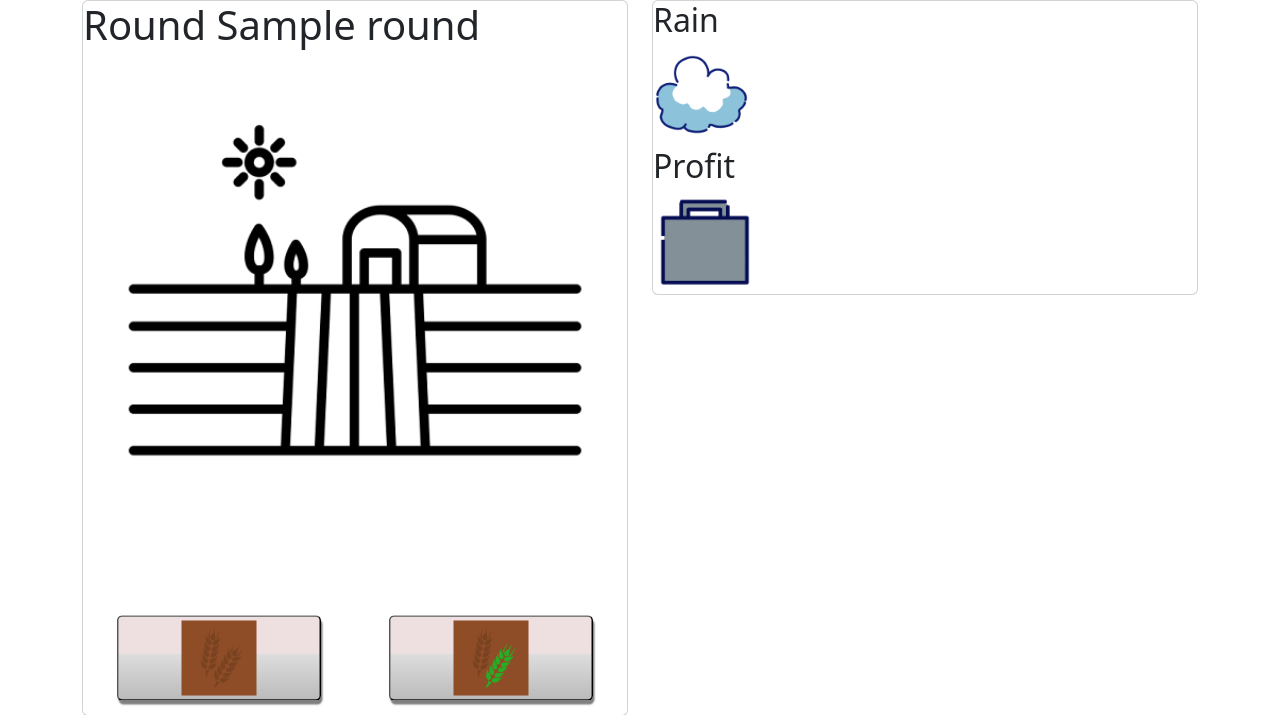
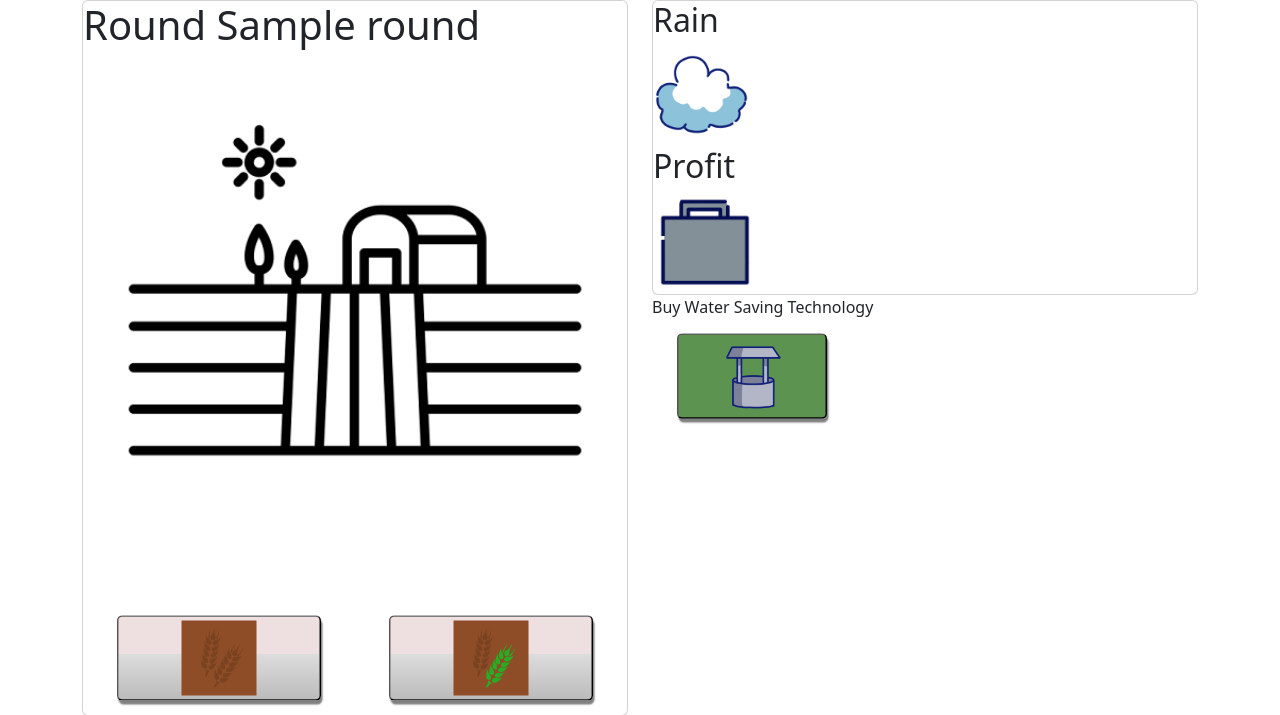
Before and after one commit to mjcurran/boiling_climate, a Django app: template climategame/templates/climategame/game.html in a window 1280 px wide. Shown: the top 715 px of the page. Run offline with Django 4.2, Linux system fonts and the light colour scheme; the template is opened without the code that fills it: most values are stand-ins (such as "Sample title", 1, 10 or a date in 2020).

Commit message:
feat:  Toggle buttons for game.

```diff
--- a/boilingfrog/static/css/project.css
+++ b/boilingfrog/static/css/project.css
@@ -145,6 +145,20 @@ body {
   text-align: center;
 }
 
+.togglebutton {
+  position: relative;
+  padding: 5px;
+  border: 1;
+  border-radius: 7px;
+  background-color: #5d9351;
+  box-shadow: 2px 5px 2px rgba(0, 0, 0, 0.5);
+  cursor: pointer;
+  transition: box-shadow 0.3s ease-in-out;
+  scale: 75%;
+  width: 200px;
+
+}
+
 .stickybutton {
   position: relative;
   padding: 5px;
--- a/climategame/templates/climategame/game.html
+++ b/climategame/templates/climategame/game.html
@@ -33,9 +33,65 @@
                         <div><h2>Rain</h2><img src="{% static 'images/thirstyearth/cloud.png' %}" alt="rain" class="game-piece"/></div>
                         <div><h2>Profit</h2><img src="{% static 'images/thirstyearth/briefcase.png' %}" alt="profit" class="game-piece"></div>
                     </div>
+                    <div class="flex-container">
+                        <div>Buy Water Saving Technology</div>
+
+                        <button class="togglebutton" id="buy-tech-button">
+                            <img src="{% static 'images/thirstyearth/well.png' %}" class="game-piece" alt="technology" />
+                        </button>
+
+                    </div>
                 </div>
             </div>
 
         </div>
     </body>
+    <script>
+        var baseURL = "{% static 'images/' %}";
+
+        function closeAllStickyButtons() {
+            const buttonList = document.querySelectorAll('.stickybutton');
+            for (let i = 0; i < buttonList.length; i++) {
+                buttonList[i].classList.remove('pressed');
+            }
+        }
+
+        var cropSelected = "";
+        var buyTech = "";
+
+        const noCropButton = document.getElementById('no-crop-button');
+        noCropButton.addEventListener('click', function() {
+            console.log('no crop button clicked');
+            closeAllStickyButtons();
+            noCropButton.classList.add('pressed');
+            cropSelected = "";
+            var field = document.getElementById('farm-field');
+            field.src = baseURL + 'thirstyearth/fallow_field.png';
+        });
+
+        const lightCropButton = document.getElementById('one-crop-button');
+        lightCropButton.addEventListener('click', function() {
+            console.log('yes crop button clicked');
+            closeAllStickyButtons();
+            lightCropButton.classList.add('pressed');
+            cropSelected = "crop";
+            var field = document.getElementById('farm-field');
+            field.src = baseURL + 'thirstyearth/crop_field.png';
+        });
+
+        const waterButton = document.getElementById('buy-tech-button');
+        waterButton.addEventListener('click', function() {
+            console.log('water button clicked');
+
+            if(waterButton.classList.contains('pressed')){
+                waterButton.classList.remove('pressed');
+                buyTech = "";
+                return;
+            }
+            waterButton.classList.add('pressed');
+            buyTech = "buy_tech";
+        });
+
+
+    </script>
 </html>
```
Also changed, not shown: other parts of boilingfrog/static/css/project.css (+4 -0 lines).
